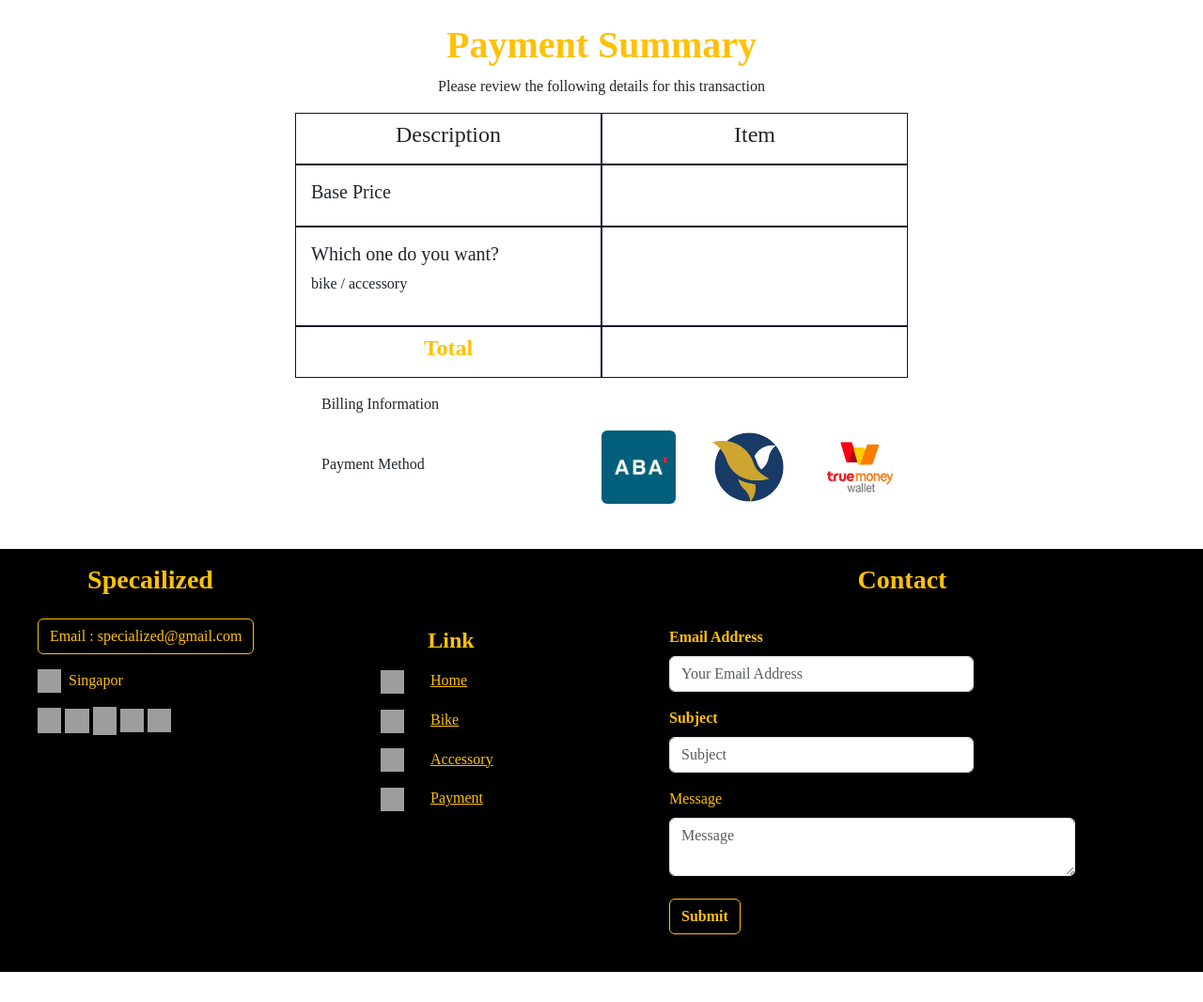
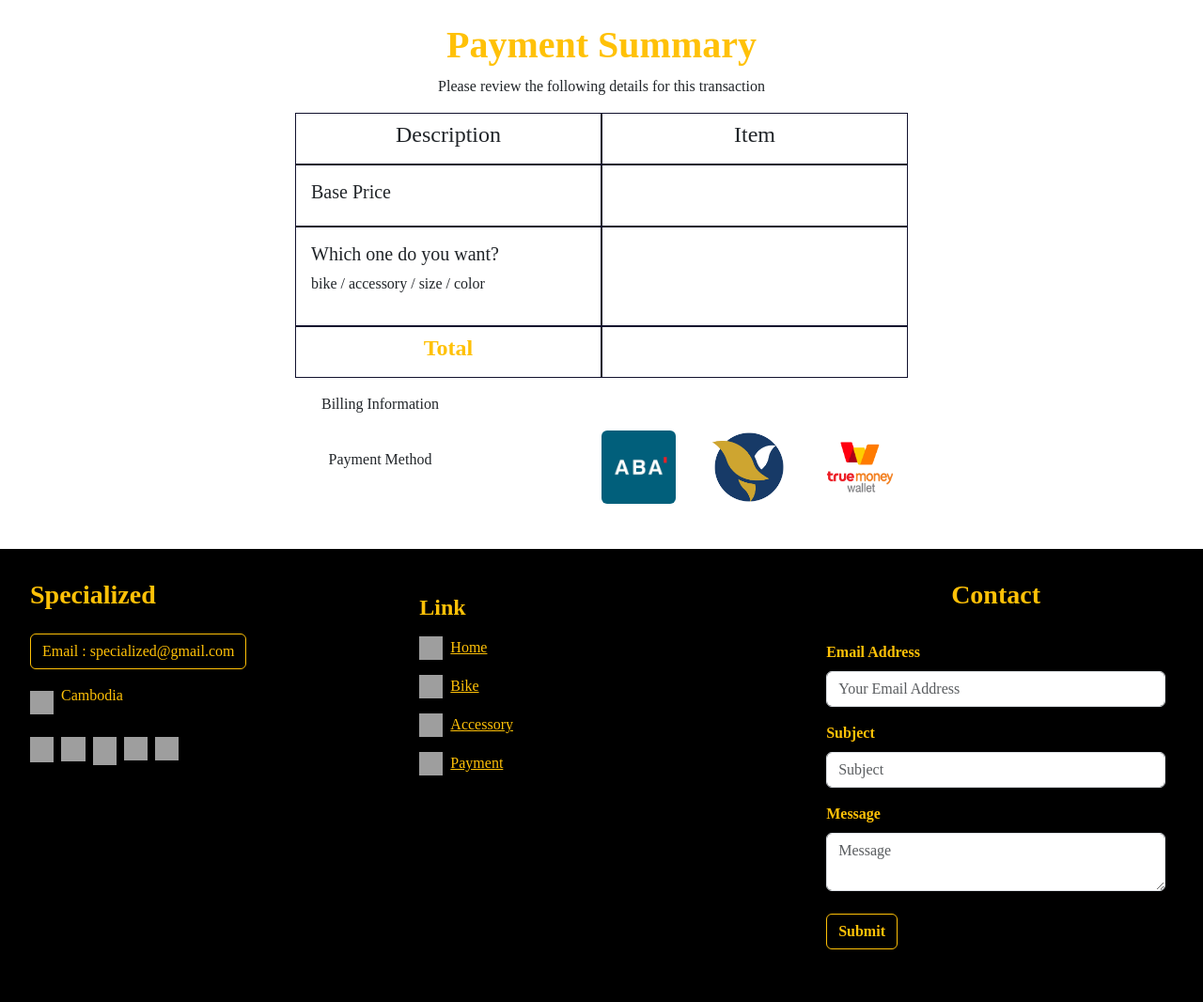
Before and after one commit to bunseuseng/Group6-Tarmac-SL8, a plain HTML site: page index.html in a window 1280 px wide. Shown: the whole page at 94% size. Before the commit the page ends 1034 px from the top, so only its background shows below. Drawn offline with nearby package versions, Linux system fonts and the light colour scheme; grey boxes are pictures that could not be loaded.

Commit message:
add responsine

```diff
--- a/index.html
+++ b/index.html
@@ -49,7 +49,7 @@
         <div class="row row-cols-2">
           <div class="col p-3">
             <h5 class="fw-normal">Which one do you want?</h5>
-            <p>bike / accessory</p>
+            <p>bike / accessory / size / color</p>
           </div>
           <div class="col">
             <input
@@ -71,8 +71,8 @@
         </div>
         <p class="m-3">Billing Information</p>
         <div class="h-50 d-flex justify-content-between">
-          <div class="w-25">
-            <p class="m-3 mt-4">Payment Method</p>
+          <div class="w-25 d-flex justify-content-center align-items-center">
+            <p class="">Payment Method</p>
           </div>
           <div class="w-50 h-75 d-flex justify-content-between">
             <img
@@ -94,22 +94,27 @@
         </div>
       </div>
     </div>
-    <footer class="d-flex bg-black mt-5">
-      <div class="w-25 p-3">
-        <h3 class="text-warning fw-bold text-center">Specailized</h3>
-        <button type="button" class="btn btn-outline-warning ms-4 mt-3">
+    <footer class="d-flex flex-column flex-md-row bg-black mt-5 p-3">
+      <!-- Column 1: Specialized -->
+      <div class="w-100 w-md-25 p-3 text-center text-md-start">
+        <h3 class="text-warning fw-bold">Specialized</h3>
+        <button type="button" class="btn btn-outline-warning mt-3">
           Email : specialized@gmail.com
         </button>
-        <div class="mt-3 d-flex gap-2 ms-4">
+        <div
+          class="mt-3 d-flex justify-content-center justify-content-md-start align-items-center gap-2"
+        >
           <img
             width="25"
             height="25"
             src="https://img.icons8.com/ios-filled/50/FAB005/marker.png"
             alt="marker"
           />
-          <p class="text-warning">Singapor</p>
+          <p class="text-warning">Cambodia</p>
         </div>
-        <div class="ms-4">
+        <div
+          class="d-flex justify-content-center justify-content-md-start gap-2 mt-3"
+        >
           <img
             width="25"
             height="27"
@@ -142,50 +147,62 @@
           />
         </div>
       </div>
-      <div class="w-25 pt-5">
-        <h4 class="fw-bold text-warning text-center" style="margin-top: 35px">
+
+      <!-- Column 2: Links -->
+      <div class="w-100 w-md-25 pt-3 text-center text-md-start">
+        <h4 class="fw-bold text-warning text-center text-md-start mt-3">
           Link
         </h4>
-        <div style="margin-left: 85px" class="mt-3">
+        <div
+          class="mt-3 d-flex justify-content-center justify-content-md-start gap-2"
+        >
           <img
             width="25"
             height="25"
             src="https://img.icons8.com/ios-filled/50/FAB005/circled-chevron-right.png"
             alt="circled-chevron-right"
           />
-          <a href="#" class="text-warning ms-4">Home</a>
+          <a href="#" class="text-warning">Home</a>
         </div>
-        <div style="margin-left: 85px" class="mt-3">
+        <div
+          class="mt-3 d-flex justify-content-center justify-content-md-start gap-2"
+        >
           <img
             width="25"
             height="25"
             src="https://img.icons8.com/ios-filled/50/FAB005/circled-chevron-right.png"
             alt="circled-chevron-right"
           />
-          <a href="#" class="text-warning ms-4">Bike</a>
+          <a href="#" class="text-warning">Bike</a>
         </div>
-        <div style="margin-left: 85px" class="mt-3">
+        <div
+          class="mt-3 d-flex justify-content-center justify-content-md-start gap-2"
+        >
           <img
             width="25"
             height="25"
             src="https://img.icons8.com/ios-filled/50/FAB005/circled-chevron-right.png"
             alt="circled-chevron-right"
           />
-          <a href="#" class="text-warning ms-4">Accessory</a>
+          <a href="#" class="text-warning">Accessory</a>
         </div>
-        <div style="margin-left: 85px" class="mt-3">
+        <div
+          class="mt-3 d-flex justify-content-center justify-content-md-start gap-2"
+        >
           <img
             width="25"
             height="25"
             src="https://img.icons8.com/ios-filled/50/FAB005/circled-chevron-right.png"
             alt="circled-chevron-right"
           />
-          <a href="#" class="text-warning ms-4">Payment</a>
+          <a href="#" class="text-warning">Payment</a>
         </div>
       </div>
-      <div class="w-50">
+
+      <!-- Column 3: Contact Form -->
+      <div class="w-100 w-md-50">
         <h3 class="text-warning fw-bold text-center mt-3">Contact</h3>
-        <div class="p-4 w-75 ms-5">
+        <div class="p-4 w-100 w-md-75 mx-auto">
           <div class="mb-3">
             <label
               for="formGroupExampleInput"
@@ -194,7 +211,7 @@
             >
             <input
               type="Email"
-              class="form-control w-75"
+              class="form-control"
               id="formGroupExampleInput"
               placeholder="Your Email Address"
             />
@@ -207,13 +224,15 @@
             >
             <input
               type="text"
-              class="form-control w-75"
+              class="form-control"
               id="formGroupExampleInput"
               placeholder="Subject"
             />
           </div>
           <div class="mb-3">
-            <label for="validationTextarea" class="form-label text-warning"
+            <label
+              for="validationTextarea"
+              class="form-label text-warning fw-bold"
               >Message</label
             >
             <textarea
```
